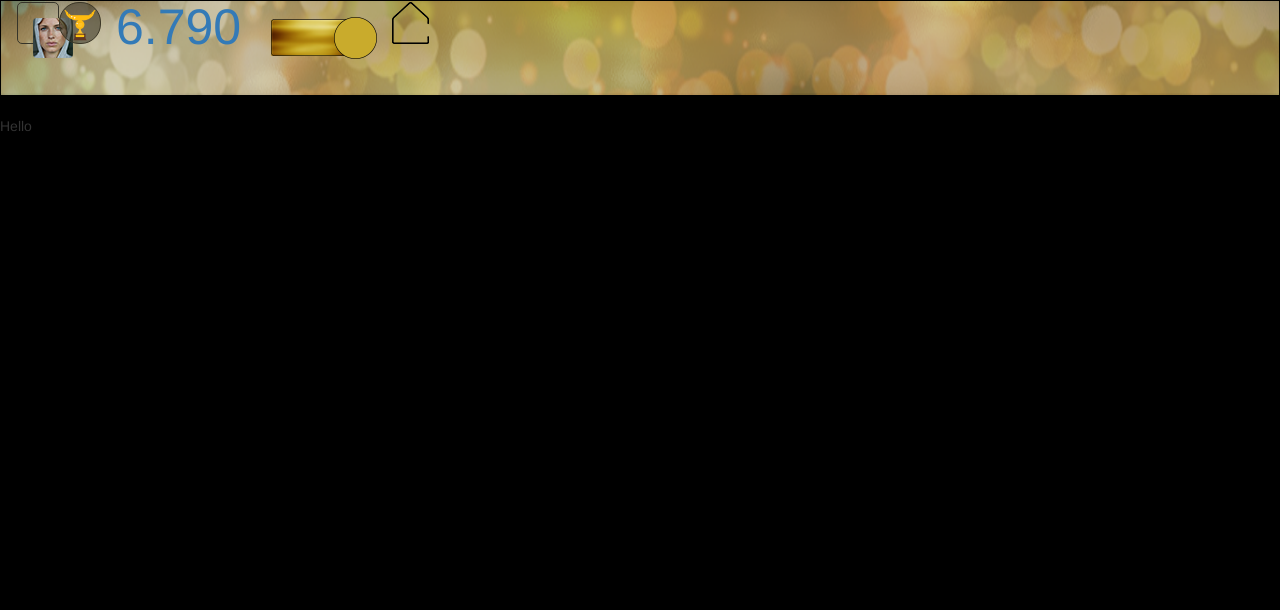
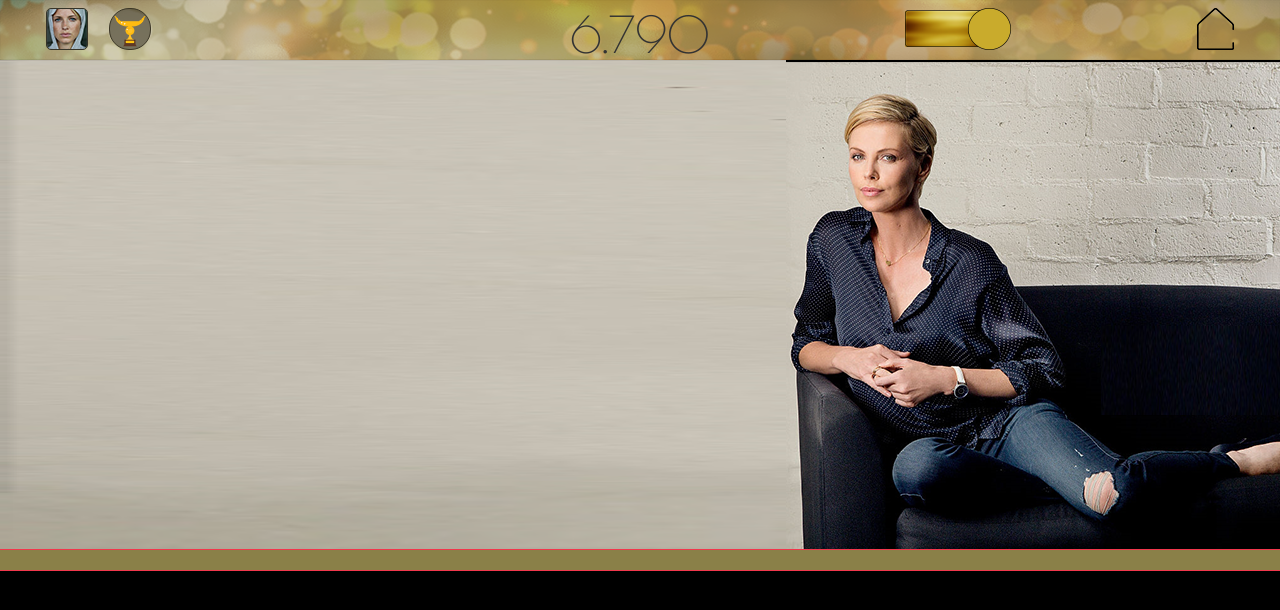
Before and after one commit to cgarcheva/DemoFE, a website: page index.html at #/home in a window 1280 px wide. Drawn offline with nearby package versions, Linux system fonts and the light colour scheme; some packages are replaced by stand-ins of ours; files that its build step writes are made by us from their sources; a script that the page names is missing.

Commit message:
add navigation's style

```diff
--- a/index.html
+++ b/index.html
@@ -12,58 +12,53 @@
     <link rel="stylesheet" type="text/css" href="assets/fonts/fonts.css">
     <link rel="stylesheet" type="text/css" href="build/css/thirdparty.css">
     <link rel="stylesheet" type="text/css" href="build/css/app.css">
+    <link href="https://fonts.googleapis.com/css?family=Poiret%20One|Roboto" rel="stylesheet">
 </head>
 
 <body>
 
+    <div ng-controller="HwEnglishController">
+        <header>
+            <!-- Navigation -->
+            <nav class="navbar container-fluid">
 
-    <div ng-controller="HwEnglishController">
+                <div class="container-fluid">
 
-        <header class="navbar container-fluid">
-            <nav class="navbar navbar-light bg-faded">
-                <!-- <a class="navbar-brand" href="#">Navbar</a> -->
+                    <!-- Left side of the navigation -->
+                    <div class="navbar-collapse navbar-left">
                         <ul class="nav navbar-nav">
                             <li class="nav-item user">
-                        <a class="nav-link" href="#">
-                            <img src="assets/img/user-pic.png" alt="avatar">
-                        </a>
+                                <a class="nav-link" href="#"></a>
                             </li>
                             <li class="nav-item rank">
-                        <a class="nav-link" href="#">
-                        </a>
+                                <a class="nav-link" href="#"></a>
                             </li>
-                    <li class="nav-item points">
-                        <a class="nav-link" href="#">
-                            <p>6.790</p>
-                        </a>
-                    </li>
+                        </ul>
+                    </div>
+                    <!-- End left side of the navigation -->
+
+                    <div class="navbar-collapse navbar-nav">
+                            <div class="text-center points">6.790</div>
+                    </div>
+
+                    <!-- Right side of the navigation -->
+                    <div class="navbar-collapse navbar-right">
+                        <ul class="nav navbar-nav">
                             <li class="nav-item vip">
-                        <a class="nav-link" href="#">
-                            <img src="assets/img/vip.png" alt="vip">
-                        </a>
+                                <a class="nav-link" href="#"> </a>
                             </li>
                             <li class="nav-item home-icon">
-                        <a class="nav-link" href="#">
-                        </a>
+                                <a class="nav-link" href="#"></a>
                             </li>
                         </ul>
+                    </div>
+                    <!-- End right side of the navigation -->
+                </div>
             </nav>
-
-            <!-- <div>
-                    <div class="nav-item user">
-                        <img src="assets/img/user-pic.png" alt="avatar">
-                    </div>
-                    <div class="nav-item rank">
-                    </div>
-                    <div class="nav-item points">
-                    </div>
-                    <div class="nav-item vip">
-                    </div>
-                    <div class="nav-item home-icon"></div>
-            </div> -->
+            <!-- End navigation -->
         </header>
 
-            <!-- INJECT THE CONTENT HERE ============================== -->
+            <!-- INJECT THE CONTENT HERE -->
             <div class="col">
                 <div ui-view class="view"></div>
             </div>
--- a/scss/app.scss
+++ b/scss/app.scss
@@ -5,13 +5,14 @@
 }
 
 html {
-	font-family: "Myriad Pro";
+	font-family: 'Roboto', sans-serif;
 	font-size: 14px;
-}
 
 	body {
 		background: #000;
-}
+		font-family: 'Poiret One', sans-serif;
+
+		/* start navigation's style */
 
 		header {
 			min-height: 60px;
@@ -19,30 +20,47 @@ header {
 			background-size: 100% 100%;
 			background-repeat: no-repeat;
 
-		// .navbar {
-		// 	height: 51px;
+			.points {
+				position: absolute;
+			    left: 0;
+			    right: 0;
+			    top: -2px;
+			    margin-left: auto;
+			    margin-right: auto;
+				font-size: 50px;
+			}
 
-			// div {
-			// 	float: left;
-			// }
+			.navbar {
+				margin-bottom: 0;
+			}
 
-	// .main-wrap {
-	// 	max-width: 95.88%;
-	// 	height: 51px;
-	// 	margin: 0 auto;
-	// 	padding-top: 9px;
+			.nav {
 
-		// ul {
+				> li{
 
-			// li {
-			// 	list-style-type: none;
-			// 	float: left;
+					> a {
+						&:hover {
+							background: transparent;
+						}
+						&:focus {
+							background: transparent;
+						}
+					}
+
+				}
+
+				&.navbar-nav {
+					width: 100%;
+					margin-top: 7px;
 
 					.user {
 						width: 42px;
 						height: 42px;
+						margin-right: 21px;
 						border: 1px solid #363429;
 						border-radius: 5px;
+						background-image: url('../../assets/img/user-pic.png');
+
 					}
 
 					.rank {
@@ -54,8 +72,12 @@ header {
 						background-image: url('../../assets/img/rank.png');
 					}
 
-				.points {
-					font-size: 50px;
+
+					.vip {
+					    width: 106px;
+					    height: 42px;
+					    margin-right: 186px;
+						background-image: url('../../assets/img/vip.png');
 					}
 
 					.home-icon {
@@ -64,8 +86,23 @@ header {
 						background-image: url('../../assets/img/homeIcon.png');
 
 					}
-		// }
-			// }
-		// }
-	// }
+
 				}
+			}
+		}
+		/* end navigation's style */
+
+		.home-video {
+			height: 489px;
+			background-image: url('../../assets/img/lesson_pic.png');
+		}
+
+		.advertisement {
+			height: 22px;
+			background: #8a8048;
+			border-top: 1px solid #f1374c;
+			border-bottom: 1px solid #f1374c;
+		}
+	}
+
+}
--- a/views/homePage.html
+++ b/views/homePage.html
@@ -1,4 +1,13 @@
 <div ng-controller="HomeController">
-    <p>Hello</p>
+    <div class="home-video">
 
+    </div>
+
+    <div class="advertisement">
+
+    </div>
+
+	<div class="home-slider">
+
+	</div>
 </div>
```
Also changed, not shown: assets/fonts/OFL.txt (added, +92 -0 lines), assets/fonts/PoiretOne-Regular.ttf (added), assets/img/lesson_pic.png (added), build/css/app.css. Lines whose indentation alone changed are shown as unchanged.
